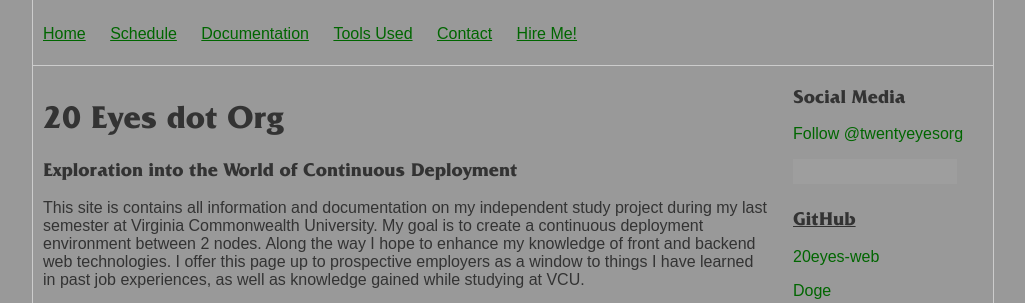
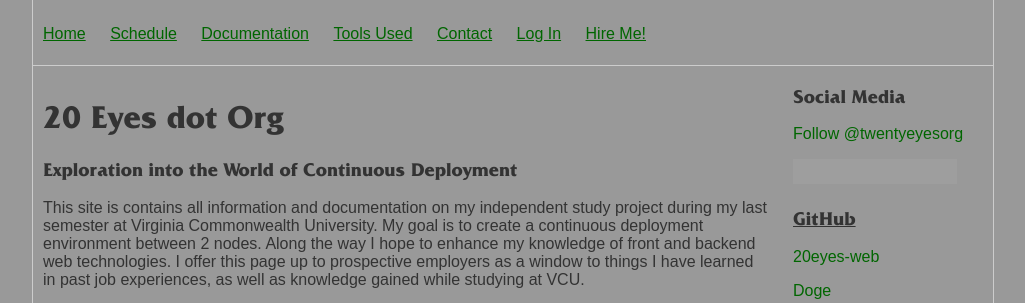
Before and after one commit to Whitepatrick/20eyes-web, a PHP site: page /index.php in a window 1280 px wide. Shown: the part 137-440 px from the top of the page, without its empty margins (127-1152 px from the left). Run offline with PHP 8.4, Linux system fonts and the light colour scheme; some libraries are stand-ins or nearby versions; grey boxes are pictures that could not be loaded.

Commit message:
gridfs test

```diff
--- a/includes/nav.php
+++ b/includes/nav.php
@@ -5,6 +5,6 @@
 	<a href="docs.php">Documentation</a>
 	<a href="tools.php">Tools Used</a>
 	<a href="contact.php">Contact</a>
-	<!-- a href="upload/login.php">Log In</a -->
+	<a href="upload/login.php">Log In</a>
 	<a href="employers.php">Hire Me!</a>
 </div> <!-- end #nav -->
--- a/upload/index.php
+++ b/upload/index.php
@@ -32,7 +32,6 @@ $objects = $gridFS->find();
 <?php include('../includes/header.php'); ?>
 <!-- ?php include('../includes/nav.php'); ? -->
 <?php include('../includes/sidebar.php'); ?>
-
 <div id="content">
 
 <h1>Uploaded Images</h1>
```
